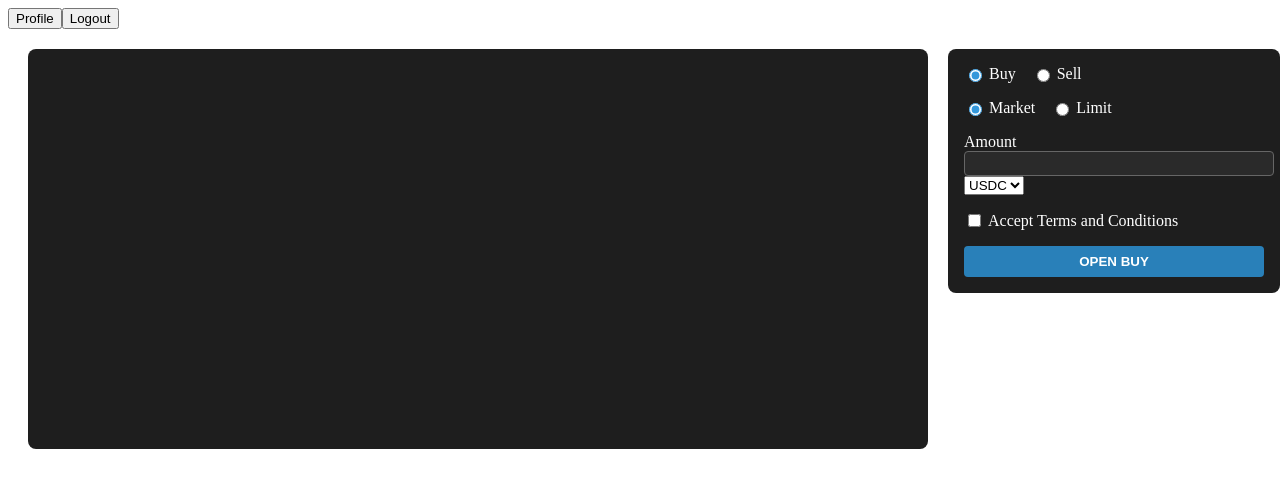
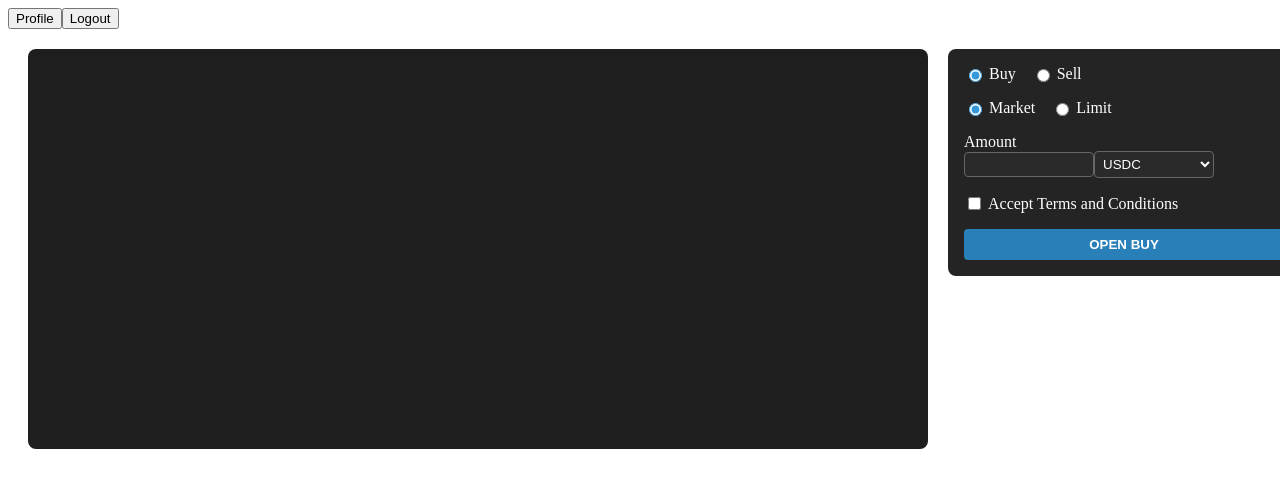
Before and after one commit to Juebana/ProjecteExchange, an Angular app in the folder frontend/: page /dashboard in a window 1280 px wide. Shown: the top 488 px of the page. Built offline with nearby package versions, Linux system fonts and the light colour scheme.

Commit message:
updated the html and css to make it more accessible

```diff
--- a/frontend/src/app/components/buysell/buysell.component.css
+++ b/frontend/src/app/components/buysell/buysell.component.css
@@ -2,17 +2,22 @@
   display: flex;
   flex-direction: column;
   gap: 1rem;
-    width: 300px;
-    background-color: #1e1e1e;
+  width: 320px;
+  background-color: #242424;
   padding: 1rem;
   border-radius: 8px;
-    color: #fff;
+  color: #ffffff;
 }
 
 .buy-sell-toggle,
 .market-limit-toggle {
   display: flex;
   gap: 1rem;
+}
+
+.checkbox-container {
+  display: flex;
+  align-items: center;
 }
 
 label {
@@ -22,17 +27,31 @@
   gap: 0.25rem;
 }
 
-  input[type='radio'] {
+.visually-hidden {
+  position: absolute;
+  width: 1px;
+  height: 1px;
+  margin: -1px;
+  padding: 0;
+  overflow: hidden;
+  clip: rect(0, 0, 0, 0);
+  border: 0;
+}
+
+input[type='radio'],
+input[type='checkbox'] {
   accent-color: #3498db;
 }
 
-  input[type='number'] {
+input[type='number'],
+select {
   width: 100%;
+  max-width: 120px;
   padding: 0.25rem;
   border-radius: 4px;
   border: 1px solid #666;
   background-color: #2a2a2a;
-    color: #fff;
+  color: #ffffff;
 }
 
 button {
@@ -40,10 +59,11 @@
   border: none;
   border-radius: 4px;
   background-color: #2980b9;
-    color: #fff;
+  color: #ffffff;
   cursor: pointer;
   font-weight: bold;
   text-transform: uppercase;
+  width: 100%;
 }
 
 button:hover {
--- a/frontend/src/app/components/buysell/buysell.component.html
+++ b/frontend/src/app/components/buysell/buysell.component.html
@@ -1,7 +1,7 @@
 <div class="buy-sell-container">
 
   <div class="buy-sell-toggle">
-    <label>
+    <label for="buyRadio">
       <input
         id="buyRadio"
         type="radio"
@@ -11,7 +11,7 @@
       />
       Buy
     </label>
-    <label>
+    <label for="sellRadio">
       <input
         id="sellRadio"
         type="radio"
@@ -24,7 +24,7 @@
   </div>
 
   <div class="market-limit-toggle">
-    <label>
+    <label for="marketRadio">
       <input
         id="marketRadio"
         type="radio"
@@ -34,7 +34,7 @@
       />
       Market
     </label>
-    <label>
+    <label for="limitRadio">
       <input
         id="limitRadio"
         type="radio"
@@ -54,14 +54,17 @@
   <div>
     <label for="amountInput">Amount</label>
     <input id="amountInput" type="number" [(ngModel)]="amount" />
+
+    <label for="currencySelect" class="visually-hidden">Currency</label>
     <select id="currencySelect" [(ngModel)]="selectedCurrency">
       <option value="usdc">USDC</option>
     </select>
   </div>
 
   <div class="checkbox-container">
-    <label>
+    <label for="termsCheckbox">
       <input
+        id="termsCheckbox"
         type="checkbox"
         [(ngModel)]="acceptedTerms"
       />
```
Lines whose indentation alone changed are shown as unchanged.
